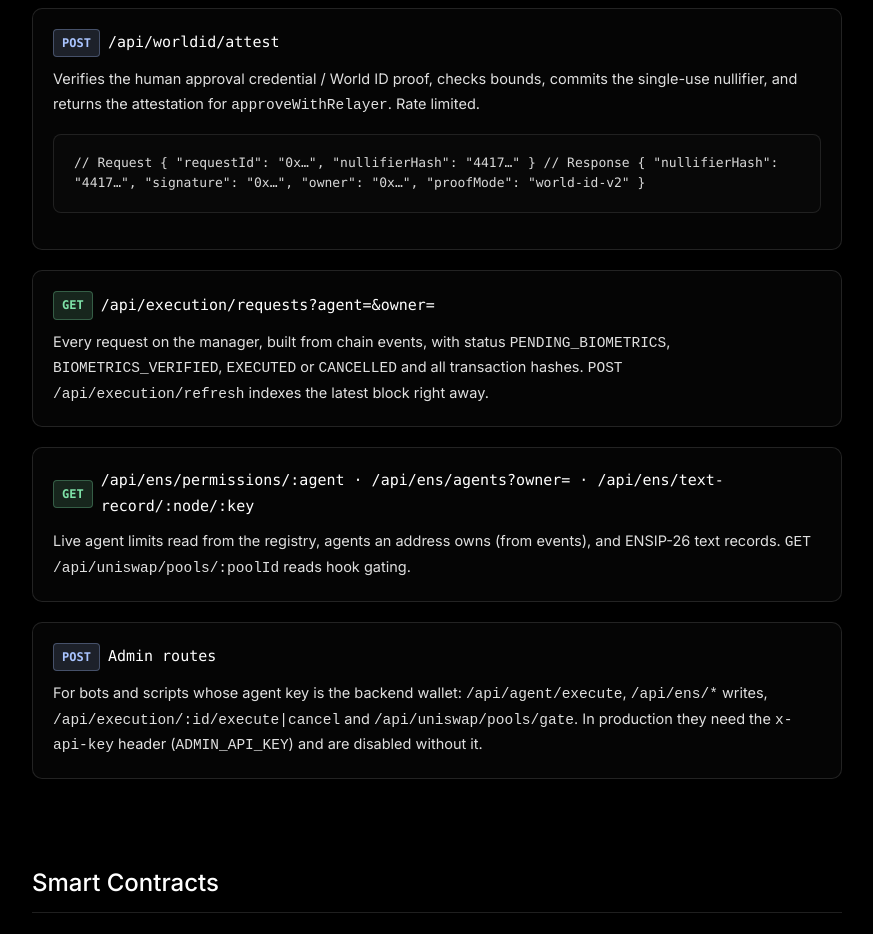
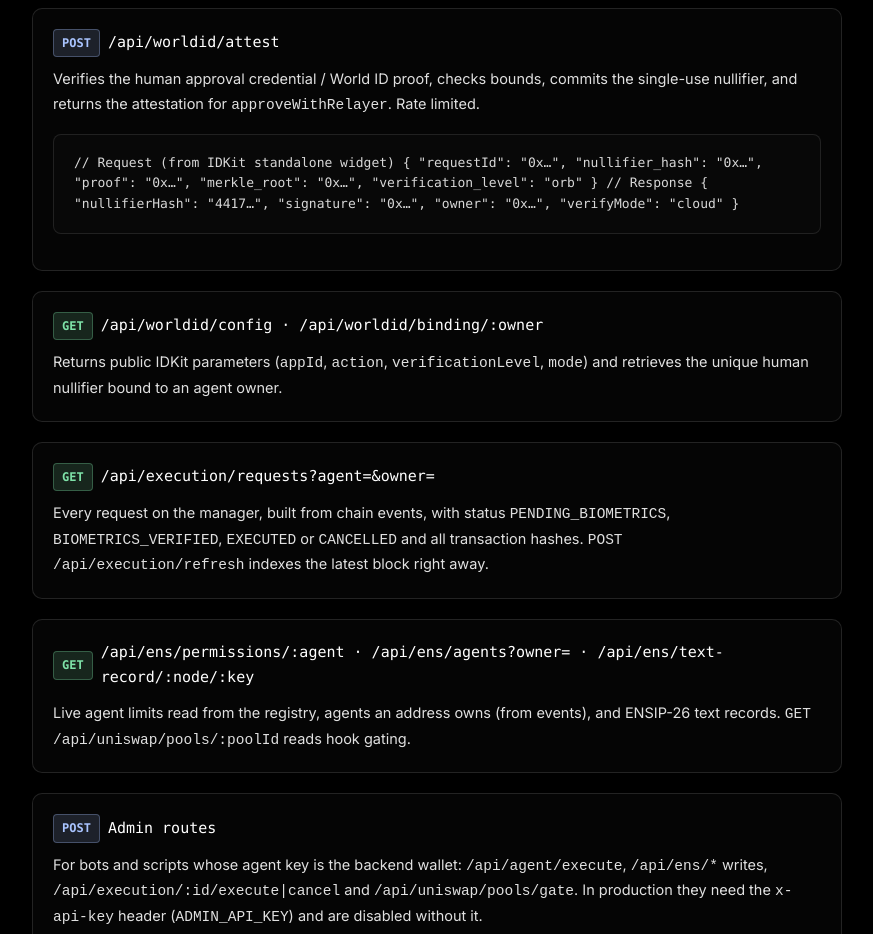
Before and after one commit to shriyashsoni/aegisnet, a plain HTML site: page frontend/docs.html in a window 1280 px wide. Shown: the part 2600-3534 px from the top of the page, without its empty margins (368-1241 px from the left). Drawn offline with Linux system fonts and the light colour scheme.

Commit message:
docs: document World ID IDKit integration, verification tooling, and test suites

```diff
--- a/frontend/docs.html
+++ b/frontend/docs.html
@@ -289,12 +289,23 @@ Backend (Node/Express, one container)
         <div class="api-endpoint"><span class="badge-method badge-post">POST</span> /api/worldid/attest</div>
         <p>Verifies the human approval credential / World ID proof, checks bounds, commits the single-use nullifier, and returns the attestation for <code>approveWithRelayer</code>. Rate limited.</p>
         <div class="code-block">
-// Request
-{ "requestId": "0x…", "nullifierHash": "4417…" }
+// Request (from IDKit standalone widget)
+{
+  "requestId": "0x…",
+  "nullifier_hash": "0x…",
+  "proof": "0x…",
+  "merkle_root": "0x…",
+  "verification_level": "orb"
+}
 
 // Response
-{ "nullifierHash": "4417…", "signature": "0x…", "owner": "0x…", "proofMode": "world-id-v2" }
+{ "nullifierHash": "4417…", "signature": "0x…", "owner": "0x…", "verifyMode": "cloud" }
         </div>
+      </div>
+
+      <div class="api-card">
+        <div class="api-endpoint"><span class="badge-method badge-get">GET</span> /api/worldid/config · /api/worldid/binding/:owner</div>
+        <p>Returns public IDKit parameters (<code>appId</code>, <code>action</code>, <code>verificationLevel</code>, <code>mode</code>) and retrieves the unique human nullifier bound to an agent owner.</p>
       </div>
 
       <div class="api-card" id="api-exec">
```
Also changed, not shown: frontend/whitepaper.html (+7 -6 lines), README.md.
